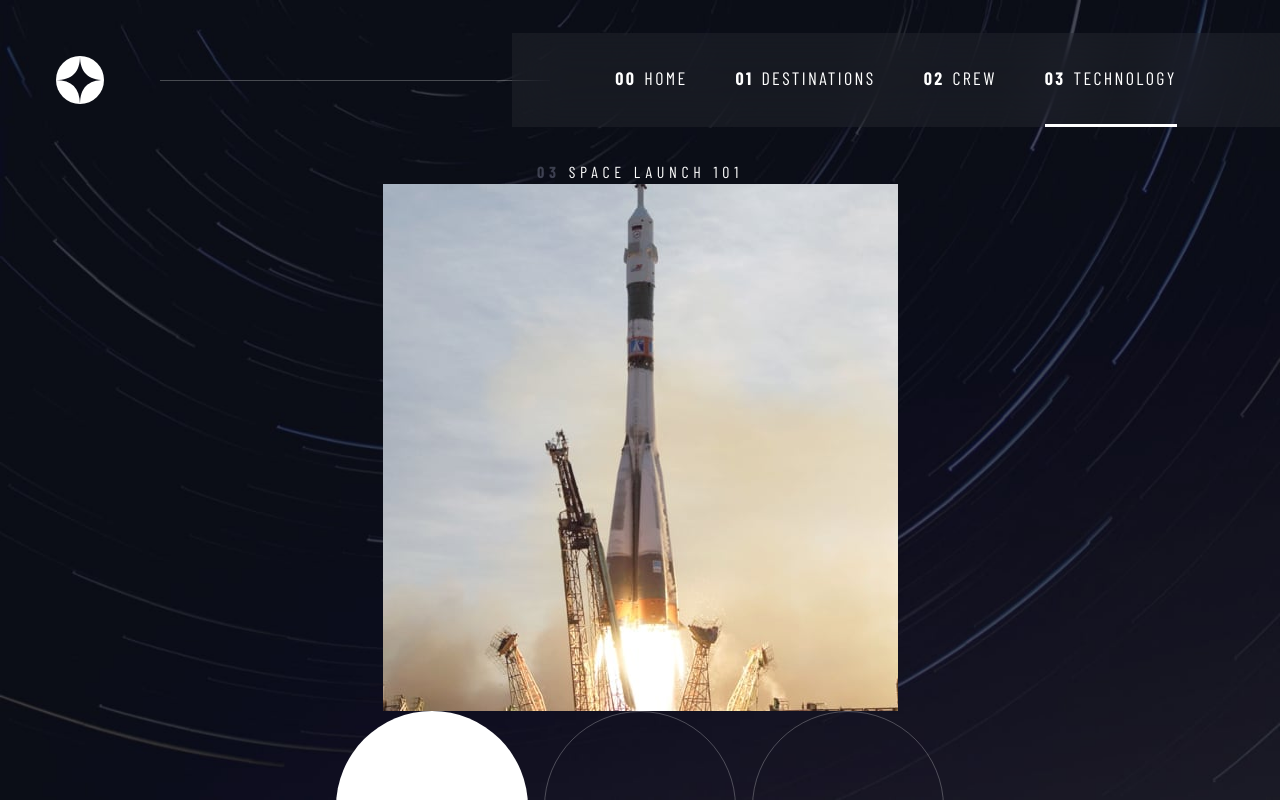
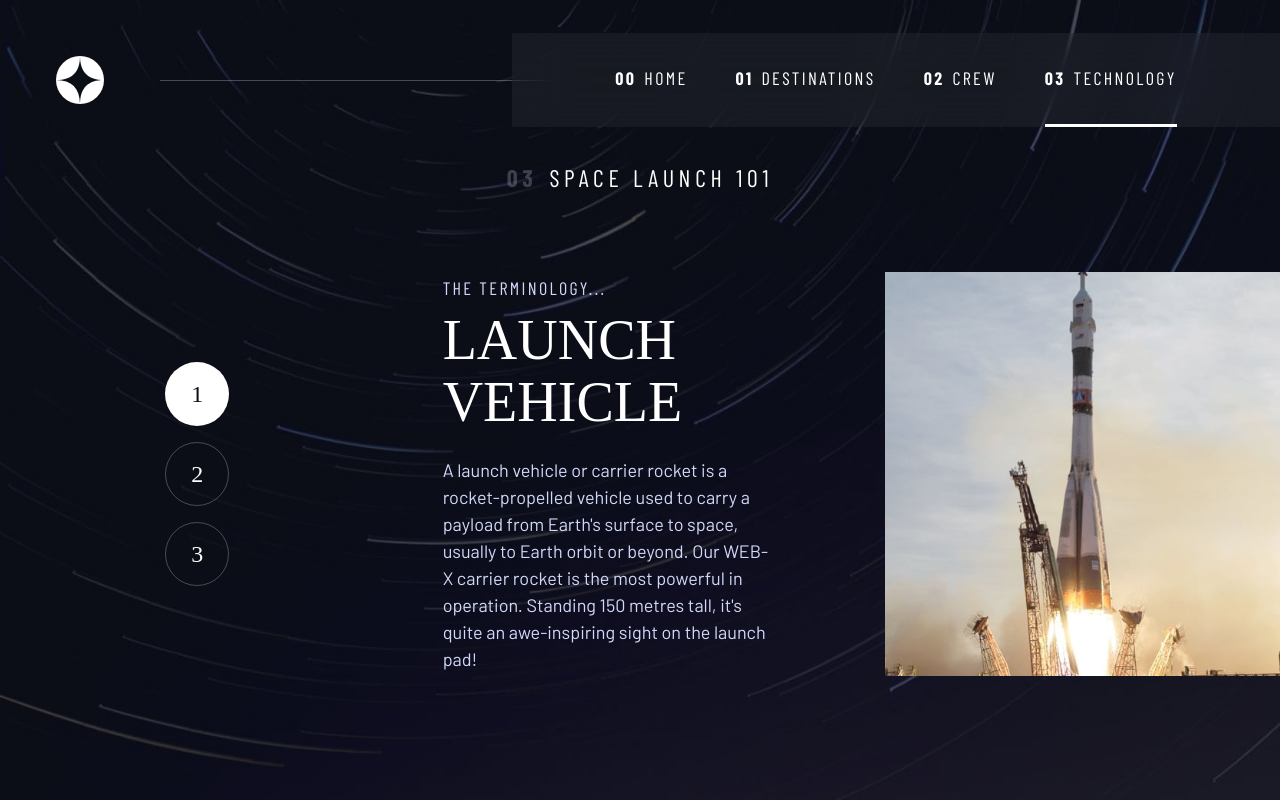
Before and after one commit to pMichaell/space-tourism, a React (Create React App) app: page /technology in a window 1280 px wide. Shown: the top 800 px of the page. Built offline with nearby package versions, Linux system fonts and the light colour scheme; a web font is replaced by a local one.

Commit message:
technology page styling done

```diff
--- a/src/index.css
+++ b/src/index.css
@@ -13,7 +13,7 @@ Custom properties
   --fs-800: 3.5rem;
   --fs-700: 2rem;
   --fs-600: 1.75rem;
-  --fs-500: 1rem;
+  --fs-500: 1.5rem;
   --fs-450: 1.2rem;
   --fs-400: 0.9375rem;
   --fs-300: 1rem;
--- a/src/pages/TechnologyPage/TechnologyPage.module.css
+++ b/src/pages/TechnologyPage/TechnologyPage.module.css
@@ -2,6 +2,17 @@
     flex-direction: column;
     align-items: center;
     overflow: hidden;
+}
+
+.contentSection {
+    padding-top: 2rem;
+    flex-direction: column;
+    align-items: center;
+    gap: clamp(1rem, 10vh, 3rem)
+}
+
+.imgSection {
+ width: 100%;
 }
 
 .indicatorsList {
@@ -10,11 +21,10 @@
     justify-content: center;
     align-items: center;
 }
-
 .indicatorsList > li {
     font-size: 1.5rem;
     aspect-ratio: 1;
-    width: 15vw;
+    width: min(15vw, 4rem);
     background: transparent;
     border-radius: 50%;
     display: grid;
@@ -30,13 +40,47 @@
     }
 }
 
+
 .indicatorsList > li.active {
     background: hsl(var(--clr-white));
     color: hsl(var(--clr-dark));
 }
 
-.contentSection {
-    margin: 0;
+.infoSection {
     flex-direction: column;
     align-items: center;
+    padding-inline: 1.5rem;
+    --gap: 1.5rem;
 }
+
+@media (min-width: 1024px) {
+
+    .contentSection {
+        display: grid;
+        grid-template-columns: repeat(3, 1fr);
+    }
+
+    .contentSection > * {
+        padding-bottom: clamp(1rem, 10vh, 5rem);
+    }
+
+    .indicatorsList {
+        grid-column: 1;
+        flex-direction: column;
+        grid-column-start: 1;
+        grid-row-start: 1
+    }
+
+    .imgSection {
+        width: unset;
+        grid-column: 3;
+    }
+
+    .infoSection {
+        grid-column: 2;
+        grid-row: 1;
+        align-items: flex-start;
+        flex: 0 1;
+        padding: 0 0 clamp(1rem, 10vh, 5rem) 0;
+    }
+}
--- a/src/pages/TechnologyPage/TechnologyPage.tsx
+++ b/src/pages/TechnologyPage/TechnologyPage.tsx
@@ -16,10 +16,12 @@ const TechnologyPage = () => {
 
   return (
     <div className={clsx("fulfillParent", "flex", classes.technologyPage)}>
-      <h2 className={"numberedTitle"}>
+      <h2 className={clsx("numberedTitle", classes.heading)}>
         <span>03</span>Space Launch 101
       </h2>
-      <section className={clsx("flex", classes.contentSection)}>
+      <section
+        className={clsx("flex", "fulfillParent", classes.contentSection)}
+      >
         {technologies
           .filter((_, index) => index === currentIndex)
           .map(() => {
@@ -27,6 +29,7 @@ const TechnologyPage = () => {
               <ContentSlider
                 sliderMovement={{ page, direction, paginate }}
                 key={page}
+                className={clsx(classes.imgSection)}
               >
                 <TechnologyImg technologyName={name} />
               </ContentSlider>
@@ -37,7 +40,6 @@ const TechnologyPage = () => {
           <li className={clsx(currentIndex === 1 && classes.active)}>2</li>
           <li className={clsx(currentIndex === 2 && classes.active)}>3</li>
         </ul>
-      </section>
         {technologies
           .filter((_, index) => index === currentIndex)
           .map(() => {
@@ -45,11 +47,13 @@ const TechnologyPage = () => {
               <ContentSlider
                 sliderMovement={{ page, direction, paginate }}
                 key={page}
+                className={clsx("flex", classes.infoSection)}
               >
                 <TechnologyInfo name={name} description={description} />
               </ContentSlider>
             );
           })}
+      </section>
     </div>
   );
 };
--- /dev/null
+++ b/src/pages/TechnologyPage/technology/TechnologyImg.module.css
@@ -0,0 +1,19 @@
+.imgDiv {
+    width: 100%;
+}
+
+.imgDiv > img {
+    width: 100%;
+}
+
+@media (min-width: 1024px) {
+    .imgDiv {
+        width: unset;
+        display: grid;
+        place-items: flex-end;
+    }
+
+    .imgDiv > img {
+
+    }
+}
--- a/src/pages/TechnologyPage/technology/TechnologyImg.tsx
+++ b/src/pages/TechnologyPage/technology/TechnologyImg.tsx
@@ -1,12 +1,13 @@
 import useWindowDimensions from "../../../hooks/useWindowDimensions";
+import classes from "./TechnologyImg.module.css";
 
 const TechnologyImg = ({ technologyName }: { technologyName: string }) => {
   const { width } = useWindowDimensions();
   const getNameString =
     technologyName.toLowerCase().replaceAll(" ", "-") +
-    `${width > 1024 ? "-portrait" : "-landscape"}`;
+    `${width >= 1024 ? "-portrait" : "-landscape"}`;
   return (
-    <div>
+    <div className={classes.imgDiv}>
       <img
         src={require("../../../assets/technology/image-" +
           getNameString +
--- a/src/pages/TechnologyPage/technology/TechnologyInfo.module.css
+++ b/src/pages/TechnologyPage/technology/TechnologyInfo.module.css
@@ -4,3 +4,20 @@
     align-items: center;
     gap: 0.5rem;
 }
+
+.bodyText {
+    text-align: center;
+    max-width: 30rem;
+}
+
+@media (min-width: 1024px) {
+    .headingSection {
+        align-items: flex-start;
+        width: 70%;
+    }
+
+    .bodyText {
+        text-align: left;
+        width: 85%;
+    }
+}
--- a/src/pages/TechnologyPage/technology/TechnologyInfo.tsx
+++ b/src/pages/TechnologyPage/technology/TechnologyInfo.tsx
@@ -3,6 +3,7 @@ import BodyText from "../../../ui/typography/BodyText";
 import Heading from "../../../ui/typography/Heading";
 import { Fragment } from "react";
 import clsx from "clsx";
+import useWindowDimensions from "../../../hooks/useWindowDimensions";
 
 const TechnologyInfo = ({
   name,
@@ -11,6 +12,7 @@ const TechnologyInfo = ({
   name: string;
   description: string;
 }) => {
+  const { width } = useWindowDimensions();
   return (
     <Fragment>
       <section className={classes.headingSection}>
@@ -24,9 +26,9 @@ const TechnologyInfo = ({
         >
           The terminology...
         </p>
-        <Heading size={4}>{name}</Heading>
+        <Heading size={width > 560 ? 3 : 4}>{name}</Heading>
       </section>
-      <BodyText>{description}</BodyText>
+      <BodyText className={classes.bodyText}>{description}</BodyText>
     </Fragment>
   );
 };
--- a/src/ui/Layout/header/Header.tsx
+++ b/src/ui/Layout/header/Header.tsx
@@ -19,29 +19,29 @@ export type NavigationProps = {
 
 const Header = () => {
   const [navState, navStateSet] = useState<string | null>(null);
-  const { changeSideMenuState } = useContext(MenuContext);
+  const { open, changeSideMenuState } = useContext(MenuContext);
   const windowDimensions = useWindowDimensions();
   const location = useLocation();
   const navigate = useNavigate();
 
   const homeClickHandler = () => {
     navigate("/");
-    changeSideMenuState?.();
+    open && changeSideMenuState?.();
   };
 
   const destinationClickHandler = () => {
     navigate("/destination");
-    changeSideMenuState?.();
+    open && changeSideMenuState?.();
   };
 
   const crewClickHandler = () => {
     navigate("/crew");
-    changeSideMenuState?.();
+    open && changeSideMenuState?.();
   };
 
   const technologyClickHandler = () => {
     navigate("/technology");
-    changeSideMenuState?.();
+    open && changeSideMenuState?.();
   };
 
   const defineClassName = (navElement: string) => {
```
Lines whose indentation alone changed are shown as unchanged.
